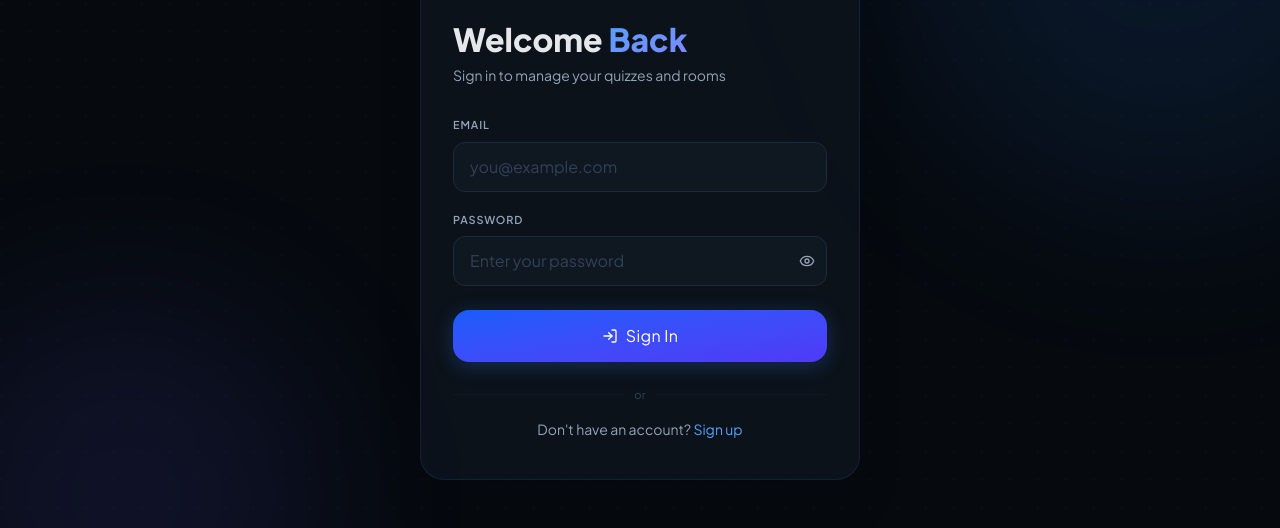
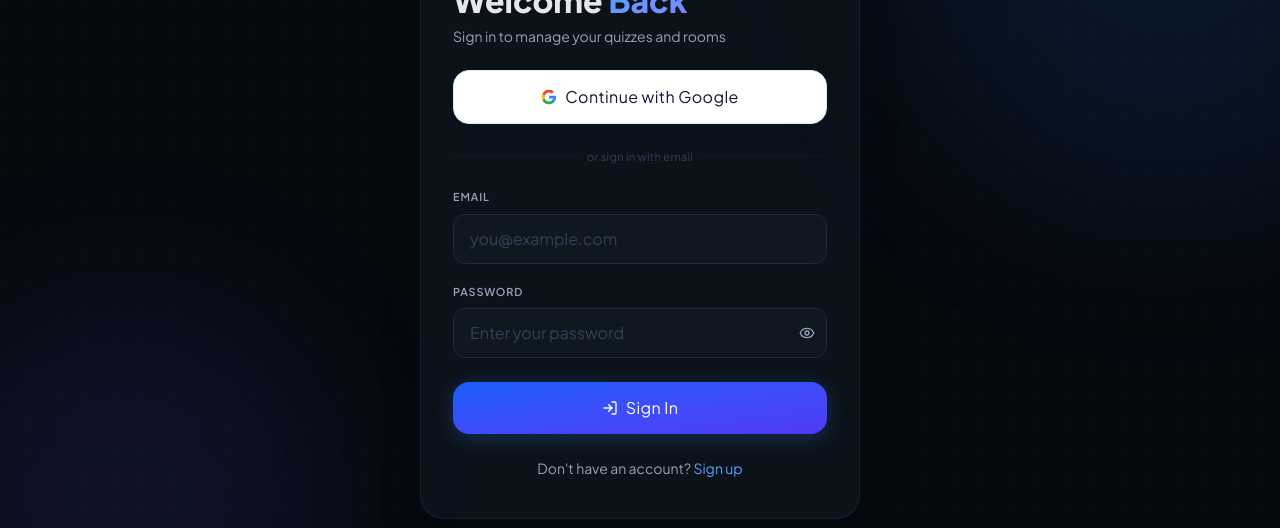
Before and after one commit to Aliyaconteh/DjinnClient, a React (Vite) app: page /signin in a window 1280 px wide. Shown: the part 237-765 px from the top of the page. Built offline with nearby package versions, Linux system fonts and the light colour scheme; no server answers.

Commit message:
Adding continue with google button

```diff
--- a/src/features/auth/pages/SignIn.jsx
+++ b/src/features/auth/pages/SignIn.jsx
@@ -3,7 +3,19 @@ import { useNavigate } from "react-router-dom";
 import { LogIn, Eye, EyeOff } from "lucide-react";
 import { useAuth } from "../../../context/AuthContext";
 import { apiUrl } from "../../../config/api";
+import { supabase } from "../../../services/supabase/supabaseClient";
 import { useToast } from "../../../components/ui/ToastContext";
+
+function GoogleIcon() {
+  return (
+    <svg aria-hidden="true" viewBox="0 0 24 24" className="h-4 w-4">
+      <path fill="#4285F4" d="M22.56 12.25c0-.78-.07-1.53-.2-2.25H12v4.26h5.92c-.26 1.37-1.04 2.53-2.21 3.31v2.77h3.57c2.08-1.92 3.28-4.74 3.28-8.09Z" />
+      <path fill="#34A853" d="M12 23c2.97 0 5.46-.98 7.28-2.66l-3.57-2.77c-.98.66-2.23 1.06-3.71 1.06-2.86 0-5.29-1.93-6.16-4.53H2.18v2.84C3.99 20.53 7.7 23 12 23Z" />
+      <path fill="#FBBC05" d="M5.84 14.1c-.22-.66-.35-1.36-.35-2.1s.13-1.44.35-2.1V7.06H2.18C1.43 8.55 1 10.22 1 12s.43 3.45 1.18 4.94l3.66-2.84Z" />
+      <path fill="#EA4335" d="M12 5.38c1.62 0 3.06.56 4.21 1.64l3.15-3.15C17.45 2.09 14.97 1 12 1 7.7 1 3.99 3.47 2.18 7.06L5.84 9.9C6.71 7.3 9.14 5.38 12 5.38Z" />
+    </svg>
+  );
+}
 
 export default function SignIn() {
   const navigate = useNavigate();
@@ -13,6 +25,7 @@ export default function SignIn() {
   const [password, setPassword] = useState("");
   const [showPassword, setShowPassword] = useState(false);
   const [loading, setLoading] = useState(false);
+  const [googleLoading, setGoogleLoading] = useState(false);
   const [errors, setErrors] = useState({});
   const [mounted, setMounted] = useState(false);
 
@@ -21,6 +34,85 @@ export default function SignIn() {
     const t = setTimeout(() => setMounted(true), 30);
     return () => clearTimeout(t);
   }, []);
+
+  useEffect(() => {
+    const finishGoogleRedirect = async () => {
+      const searchParams = new URLSearchParams(window.location.search);
+      const hashParams = new URLSearchParams(window.location.hash.replace(/^#/, ""));
+      const oauthError = searchParams.get("error_description") || hashParams.get("error_description");
+      const hasOAuthResponse = searchParams.has("code") || hashParams.has("access_token") || Boolean(oauthError);
+
+      if (!hasOAuthResponse) return;
+
+      setGoogleLoading(true);
+      setError(null);
+
+      try {
+        if (oauthError) {
+          throw new Error(oauthError.replace(/\+/g, " "));
+        }
+
+        const code = searchParams.get("code");
+        if (code) {
+          const { error: exchangeError } = await supabase.auth.exchangeCodeForSession(code);
+          if (exchangeError) throw exchangeError;
+        }
+
+        const { data: sessionData, error: sessionError } = await supabase.auth.getSession();
+        if (sessionError) throw sessionError;
+
+        const accessToken = sessionData?.session?.access_token;
+        if (!accessToken) {
+          throw new Error("Google sign-in did not return a session");
+        }
+
+        const response = await fetch(apiUrl("/auth/google"), {
+          method: "POST",
+          headers: { "Content-Type": "application/json" },
+          body: JSON.stringify({ accessToken })
+        }).then((res) => res.json());
+
+        if (!response.success) {
+          throw new Error(response.message || "Google sign-in failed");
+        }
+
+        login(response.data.user, response.data.token);
+        addToast("Signed in with Google!", { type: "success" });
+        window.history.replaceState({}, document.title, window.location.pathname);
+        navigate("/quizzes");
+      } catch (err) {
+        window.history.replaceState({}, document.title, window.location.pathname);
+        setError(err.message);
+        addToast(err.message, { type: "error" });
+      } finally {
+        setGoogleLoading(false);
+      }
+    };
+
+    finishGoogleRedirect();
+  }, [addToast, login, navigate, setError]);
+
+  const continueWithGoogle = async () => {
+    setGoogleLoading(true);
+    setError(null);
+
+    try {
+      const { error: signInError } = await supabase.auth.signInWithOAuth({
+        provider: "google",
+        options: {
+          redirectTo: `${window.location.origin}/signin`,
+          queryParams: { prompt: "select_account" }
+        }
+      });
+
+      if (signInError) throw signInError;
+    } catch (err) {
+      setError(err.message);
+      addToast(err.message, { type: "error" });
+    } finally {
+      setGoogleLoading(false);
+    }
+  };
 
   const validate = () => {
     const e = {};
@@ -32,6 +124,7 @@ export default function SignIn() {
   };
 
   const signIn = async () => {
+    if (loading || googleLoading) return;
     if (!validate()) return;
     setLoading(true);
     setError(null);
@@ -102,7 +195,32 @@ export default function SignIn() {
             Back
           </em>
         </h1>
-        <p className="text-sm text-slate-500 mb-8">Sign in to manage your quizzes and rooms</p>
+        <p className="text-sm text-slate-500 mb-6">Sign in to manage your quizzes and rooms</p>
+
+        <button
+          type="button"
+          onClick={continueWithGoogle}
+          disabled={googleLoading || loading}
+          className="w-full mb-6 py-3.5 rounded-2xl font-bold text-[0.9375rem] tracking-wide text-slate-900 bg-white border border-slate-200 shadow-[0_4px_18px_rgba(15,23,42,0.2)] transition-all duration-200 hover:-translate-y-0.5 hover:bg-slate-100 active:translate-y-0 disabled:opacity-40 disabled:cursor-not-allowed disabled:hover:translate-y-0 flex items-center justify-center gap-2"
+        >
+          {googleLoading ? (
+            <span className="flex items-center justify-center gap-2">
+              <span className="w-4 h-4 border-2 border-slate-400/40 border-t-slate-900 rounded-full animate-spin" />
+              Connecting...
+            </span>
+          ) : (
+            <>
+              <GoogleIcon />
+              Continue with Google
+            </>
+          )}
+        </button>
+
+        <div className="flex items-center gap-2.5 text-[0.7rem] tracking-wide text-slate-700 mb-6">
+          <span className="flex-1 h-px bg-slate-800" />
+          or sign in with email
+          <span className="flex-1 h-px bg-slate-800" />
+        </div>
 
         <div className="flex flex-col gap-5">
           {/* Email */}
@@ -148,7 +266,7 @@ export default function SignIn() {
           {/* Submit */}
           <button
             onClick={signIn}
-            disabled={loading}
+            disabled={loading || googleLoading}
             className="btn-shimmer w-full mt-1 py-3.5 rounded-2xl font-bold text-[0.9375rem] tracking-wide text-white bg-gradient-to-br from-blue-600 to-indigo-600 shadow-[0_4px_20px_rgba(59,130,246,0.28),0_1px_3px_rgba(0,0,0,0.3)] transition-all duration-200 hover:-translate-y-0.5 hover:shadow-[0_8px_28px_rgba(59,130,246,0.4)] active:translate-y-0 disabled:opacity-40 disabled:cursor-not-allowed disabled:hover:translate-y-0 flex items-center justify-center gap-2"
 
           >
@@ -167,12 +285,7 @@ export default function SignIn() {
         </div>
 
         {/* Footer */}
-        <div className="flex items-center gap-2.5 text-[0.7rem] tracking-wide text-slate-700 mt-6">
-          <span className="flex-1 h-px bg-slate-800" />
-          or
-          <span className="flex-1 h-px bg-slate-800" />
-        </div>
-        <p className="text-center text-sm text-slate-500 mt-4">
+        <p className="text-center text-sm text-slate-500 mt-6">
           Don't have an account?{" "}
           <button
             onClick={() => navigate("/signup")}
```
